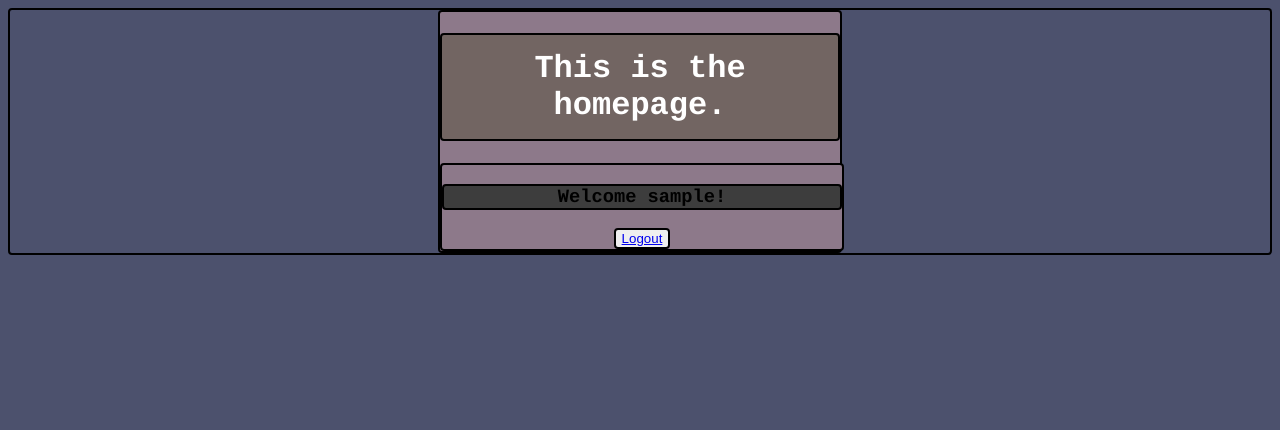
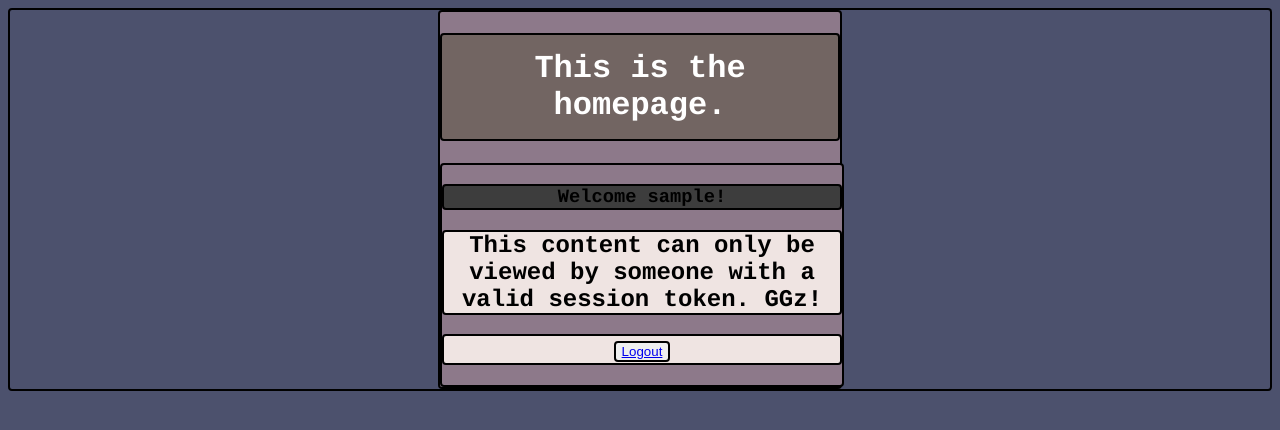
Before and after one commit to GucciGordo/demo, a PHP site: page /index.php in a window 1280 px wide. Shown: the top 430 px of the page. Run offline with PHP 8.4, Linux system fonts and the light colour scheme; the visitor is signed in with stand-in values (Sample User, id 1).

Commit message:
update permission msg

```diff
--- a/index.php
+++ b/index.php
@@ -42,7 +42,12 @@ if(isset($_GET['logout']))
         <?php if(isset($_SESSION['username'])) : ?>
             <div class="container">
                 <h3>Welcome <strong><?php echo $_SESSION['username']; ?>!</strong></h3>
+                <h2>This content can only be viewed by someone with a valid session token. GGz!<h2>
                 <button><a href="index.php?logout='1'">Logout</a></button>
+            </div>
+            <?php else : ?>
+            <div class="container">
+                <h2>You do not have permission to view this content.</h2>
             </div>
         <?php endif ?>
 
```
